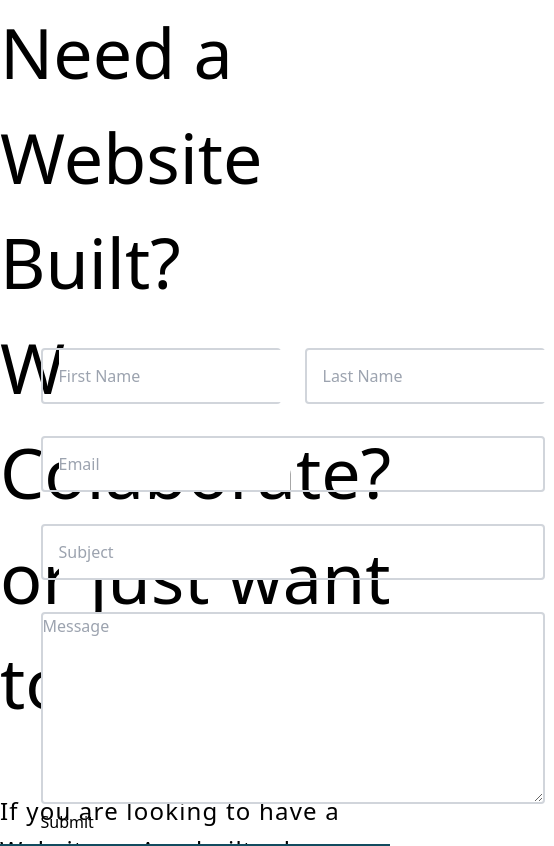
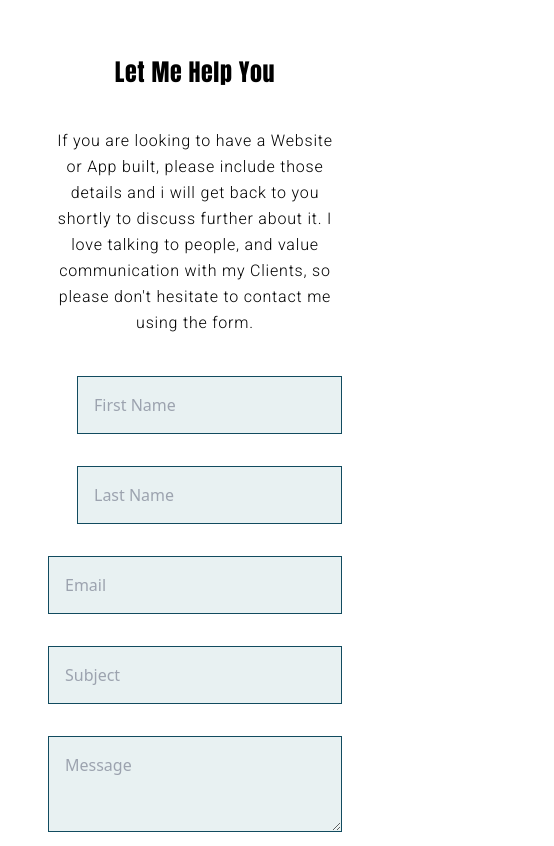
Before and after one commit to skystanoyevitch/sky-portfolio, a React (Create React App) app: page /Contact in a window 390 px wide. Shown: the top 846 px of the page, 554 px wide, since content can reach past the window. Built offline with nearby package versions, Linux system fonts and the light colour scheme.

Commit message:
fixed Contact page layout + added responsive

```diff
--- a/src/Page-components/Contact.js
+++ b/src/Page-components/Contact.js
@@ -21,19 +21,12 @@ function Contact() {
 	return (
 		<div className="w-screen h-screen">
 			<Nav />
-			<div className="container mx-auto h-screen grid grid-cols-2">
-				<div className="grid gap-14">
-					<h1
-						className="flex items-end font-Zilla-Slab-Highlight"
-						style={{ fontSize: 70 }}
-					>
-						Need a Website Built?
-						<br />
-						Want to Colaborate?
-						<br />
-						or just want to say hi...
-					</h1>
-					<p className="text-2xl font-Open-Sans tracking-wider leading-relaxed">
+			<div className="container mx-auto md:h-full flex flex-col justify-around px-4 py-14 md:py-0 md:grid md:grid-cols-2 md:justify-items-center md:items-center lg:pt-32 lg:px-10">
+				<div className="text-center md:text-left">
+					<div className="font-anton text-2xl md:text-3xl lg:text-4xl xl:text-7xl tracking-wide px-8">
+						Let Me Help You
+					</div>
+					<p className="text-md md:text-2xl xl:text-3xl font-robotoThin tracking-wider leading-relaxed pt-10 px-8">
 						If you are looking to have a Website or App built,
 						please include those details and i will get back to you
 						shortly to discuss further about it. I love talking to
@@ -42,61 +35,49 @@ function Contact() {
 					</p>
 				</div>
 
-				<div className="flex justify-center items-center">
-					<div className="">
+				<div className="pt-10 text-center md:text-left">
 					<form onSubmit={handleSubmit}>
-							<div className="flex">
-								<div className="flex border-black border-solid border-2 rounded mr-6 h-14 w-60 pl-4">
+						<div className="flex flex-col px-8 md:px-0 lg:flex lg:flex-row place-items-end space-y-8 pb-8 lg:space-x-9">
 							<input
 								type="text"
 								value={firstName}
-										onChange={(e) =>
-											setFirstName(e.target.value)
-										}
+								onChange={(e) => setFirstName(e.target.value)}
+								className="p-4 border-primary border bg-secondary"
 								name="first"
 								placeholder="First Name"
 							/>
-								</div>
-								<div className="flex border-black border-solid border-2 rounded h-14 w-60 pl-4">
+
 							<input
 								type="text"
 								value={lastName}
-										onChange={(e) =>
-											setLastName(e.target.value)
-										}
+								onChange={(e) => setLastName(e.target.value)}
+								className="p-4 border-primary border bg-secondary"
 								name="last"
 								placeholder="Last Name"
 							/>
 						</div>
-							</div>
 
-							<div>
-								<div className="flex border-black border-solid border-2 rounded h-14 pl-4 mt-8">
+						<div className="flex flex-col space-y-8 px-8 md:px-0">
 							<input
 								type="text"
 								value={email}
-										onChange={(e) =>
-											setEmail(e.target.value)
-										}
+								onChange={(e) => setEmail(e.target.value)}
+								className="p-4 border-primary border bg-secondary"
 								name="email"
 								placeholder="Email"
 							/>
-								</div>
 
-								<div className="flex border-black border-solid border-2 rounded h-14 pl-4 mt-8">
 							<input
 								type="text"
 								value={subject}
-										onChange={(e) =>
-											setSubject(e.target.value)
-										}
+								onChange={(e) => setSubject(e.target.value)}
+								className="p-4 border-primary border bg-secondary"
 								name="subject"
 								placeholder="Subject"
 							/>
-								</div>
 
 							<textarea
-									className="border-black border-solid border-2 rounded h-48 w-full mt-8"
+								className="border-primary border h-24 p-4 bg-secondary"
 								type="text"
 								value={message}
 								onChange={(e) => setMessage(e.target.value)}
@@ -105,11 +86,15 @@ function Contact() {
 							></textarea>
 						</div>
 
-							<button type="submit" value="Submit">
-								Submit
+						<button
+							type="submit"
+							value="submit"
+							className=" text-secondary p-2 text-xl font-semibold mt-8 mx-8 md:mx-0"
+							style={{ background: "#B02E0C" }}
+						>
+							LETS DO THIS !
 						</button>
 					</form>
-					</div>
 				</div>
 			</div>
 			<Footer />
```
Lines whose indentation alone changed are shown as unchanged.
